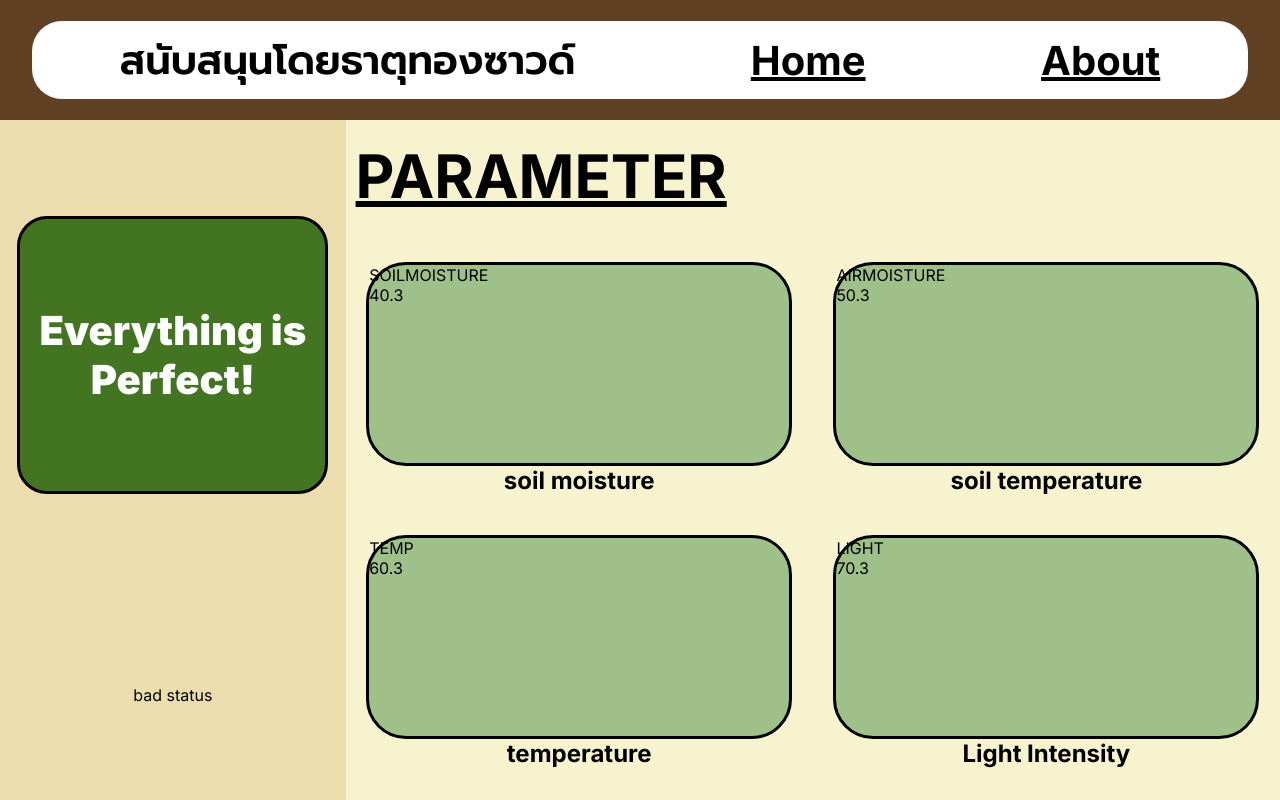
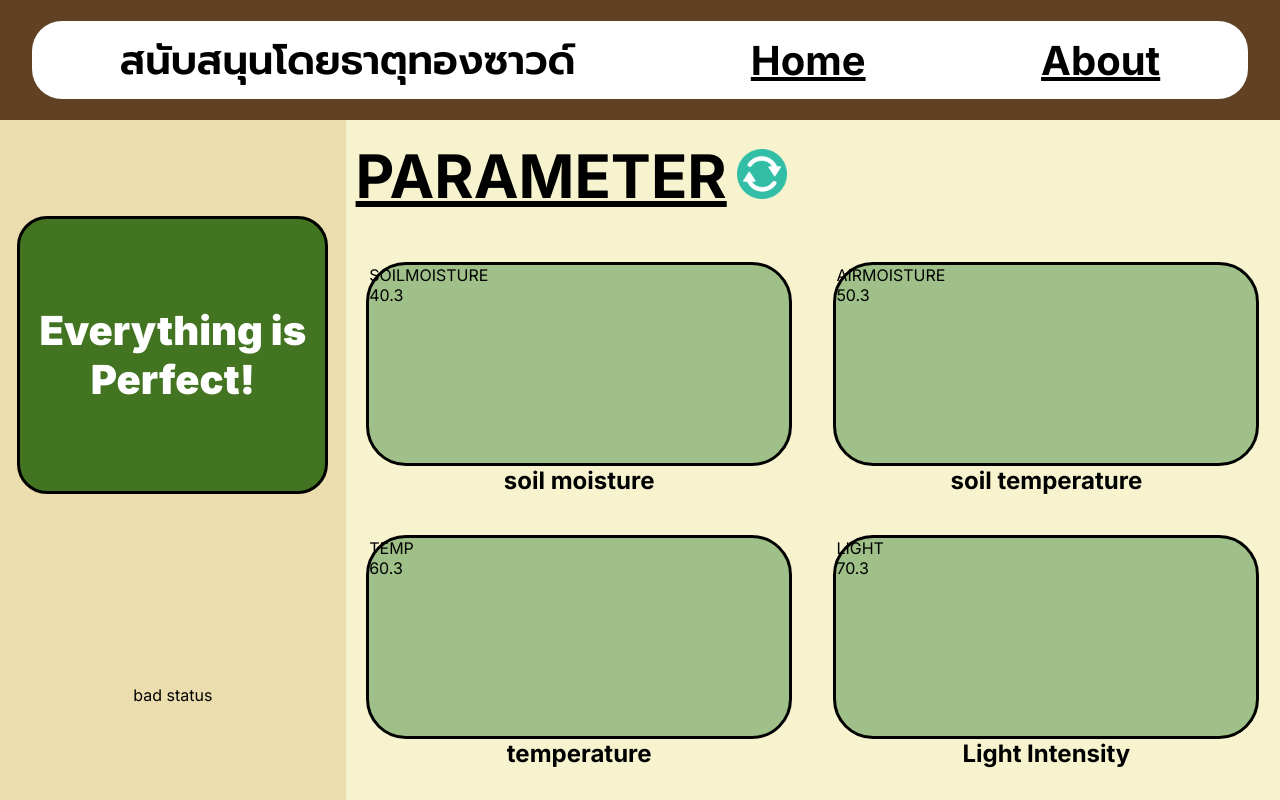
Before and after one commit to IamKittitat/Embedded-Lab-Project, a React (Create React App) app in the folder frontend/: page / in a window 1280 px wide. Built offline with nearby package versions, Linux system fonts and the light colour scheme.

Commit message:
feat: refresh icon

```diff
--- a/frontend/src/components/StatusContainer.js
+++ b/frontend/src/components/StatusContainer.js
@@ -1,7 +1,16 @@
 import React from 'react';
 import styled from 'styled-components';
 import StatusCard from './StatusCard';
+import RefreshIcon from '../icon/Refresh.svg';
+import { ReactSVG } from 'react-svg';
 import { COLORS } from './Colors';
+
+const TopicContainer = styled.div`
+  display: flex;
+  flex-direction: row;
+  /* justify-content: center; */
+  align-items: center;
+`;
 
 const Topic = styled.p`
   margin-left: 10px;
@@ -26,9 +35,18 @@ const Container = styled.div`
 `;
 
 const StatusContainer = ({ status }) => {
+  const refreshPage = () => window.location.reload();
+
   return (
     <Container>
-      <Topic>PARAMETER</Topic>
+      <TopicContainer>
+        <Topic>PARAMETER</Topic>
+        <ReactSVG
+          src={RefreshIcon}
+          onClick={refreshPage}
+          style={{ cursor: 'pointer', marginTop: '20px', marginLeft: '10px' }}
+        />
+      </TopicContainer>
       <StatusDiv>
         <StatusCard icon="SOILMOISTURE" data="40.3" name="soil moisture" />
         <StatusCard icon="AIRMOISTURE" data="50.3" name="soil temperature" />
```
Also changed, not shown: frontend/src/icon/Refresh.svg (added).
